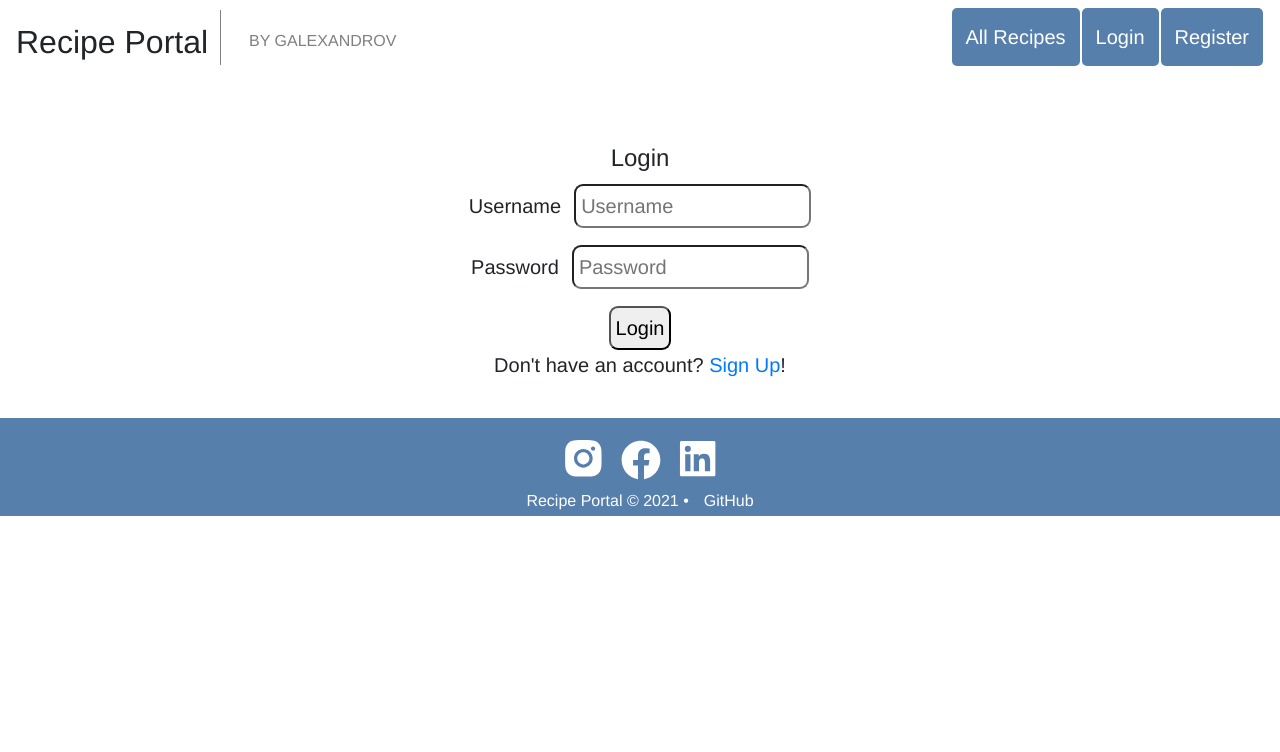
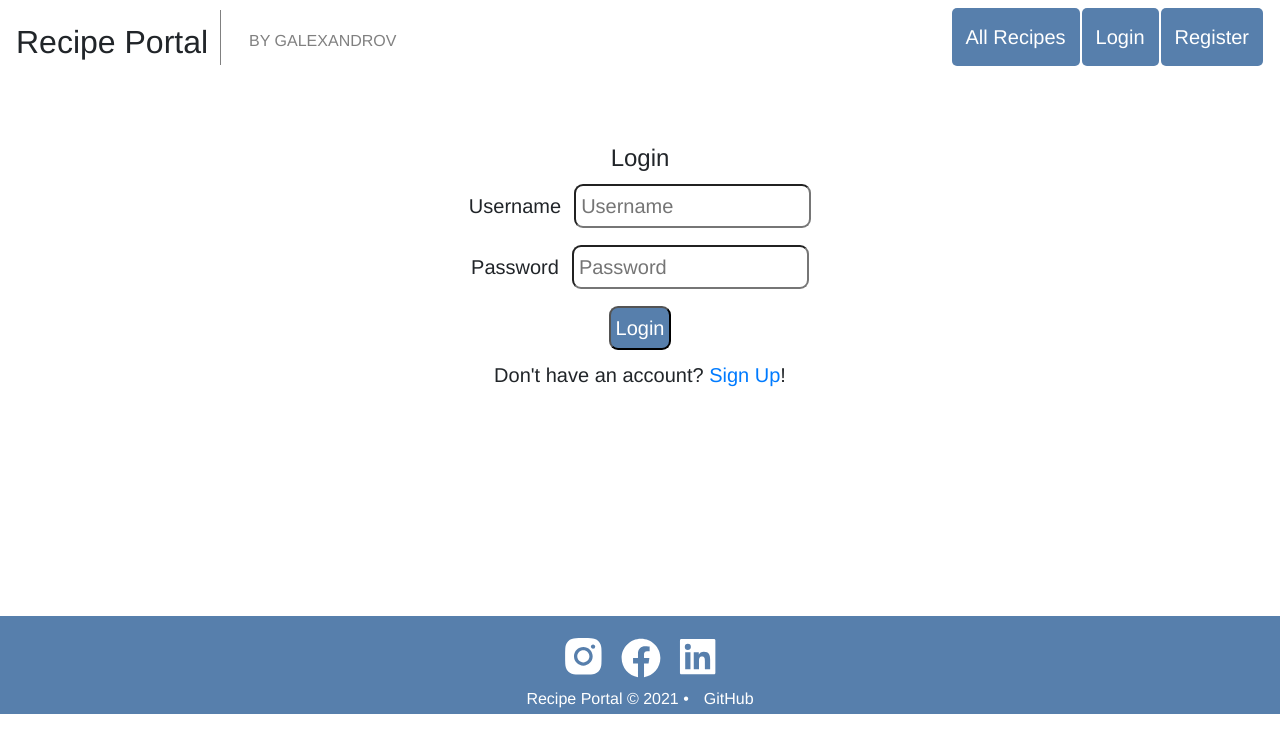
Before and after one commit to georgiAlexandrov5/recipe-portal, a React (Create React App) app: page /login in a window 1280 px wide. Shown: the top 752 px of the page. Built offline with nearby package versions, Linux system fonts and the light colour scheme; no server answers.

Commit message:
fixed Styles

```diff
--- a/src/App.js
+++ b/src/App.js
@@ -48,7 +48,7 @@ function App() {
                   return <Redirect to="/" />
                 }} />
           <Route path="/add-recipe" exact render={props => <AddRecipe {...props} {...authInfo} />} />
-          <Route path='/details/:id' component={Details} />
+          <Route path='/details/:id' component={Details} {...authInfo}/>
 
 
           <Route component={Error404} />
--- a/src/Components/Login/Login.css
+++ b/src/Components/Login/Login.css
@@ -2,6 +2,7 @@
     text-align: center;
     margin-top: 50px;
     font-size: 20px;
+    height: 438px;
 }
 
 .field label{
@@ -11,4 +12,11 @@
 .login input{
     border-radius: 9px;
     padding: 5px;
+
 }
+
+.logBtn{
+    background: #577FAC;
+    color: white;
+    margin-bottom: 10px;
+}
--- a/src/Components/Login/Login.js
+++ b/src/Components/Login/Login.js
@@ -41,7 +41,7 @@ const Login = ({
                             <i className="fas fa-key"></i>
                         </span>
                     </p>
-                    <input className="button" type="submit" className="submit" value="Login" />
+                    <input className="logBtn" type="submit"  value="Login" />
                 </fieldset>
             </form>
             <p className="bottom-msg-paragraph">Don't have an account? <Link to="/register">Sign Up</Link>!</p>
--- a/src/Components/Recipes/Recipes.css
+++ b/src/Components/Recipes/Recipes.css
@@ -13,6 +13,7 @@
 
 .recipesIngr{
     max-width: 250px;
+    text-align: justify;
 }
 
 .RecipesList a{
--- a/src/Components/Recipes/Recipes.js
+++ b/src/Components/Recipes/Recipes.js
@@ -48,7 +48,7 @@ const Recipes = ({
                 <ul className="RecipesList">
                     {recipes.map((recipe) => (
 
-                        <li>
+                        <li key={recipe.id}>
                             <img className="recipeImg" src={recipe.imgUrl} alt="Logo"></img>
                             <div className="recipeShortInfo">
                                 <h2>{recipe.title}</h2>
--- a/src/Components/Register/Register.css
+++ b/src/Components/Register/Register.css
@@ -2,6 +2,7 @@
     text-align: center;
     margin-top: 50px;
     font-size: 20px;
+    height: 438px;
 }
 
 .field label{
@@ -12,3 +13,8 @@
     border-radius: 9px;
     padding: 5px;
 }
+
+.regBtn{
+    background: #577FAC;
+    color: white;
+}
--- a/src/Components/Register/Register.js
+++ b/src/Components/Register/Register.js
@@ -39,7 +39,7 @@ const Register = ({
                             <i className="fas fa-key"></i>
                         </span>
                     </p>
-                    <input className="button" type="submit" className="submit" value="Register" />
+                    <input className="regBtn" type="submit"  value="Register" />
                 </fieldset>
             </form>
         </section>
```
Also changed, not shown: src/Components/Details/Details.js (+4 -3 lines).
